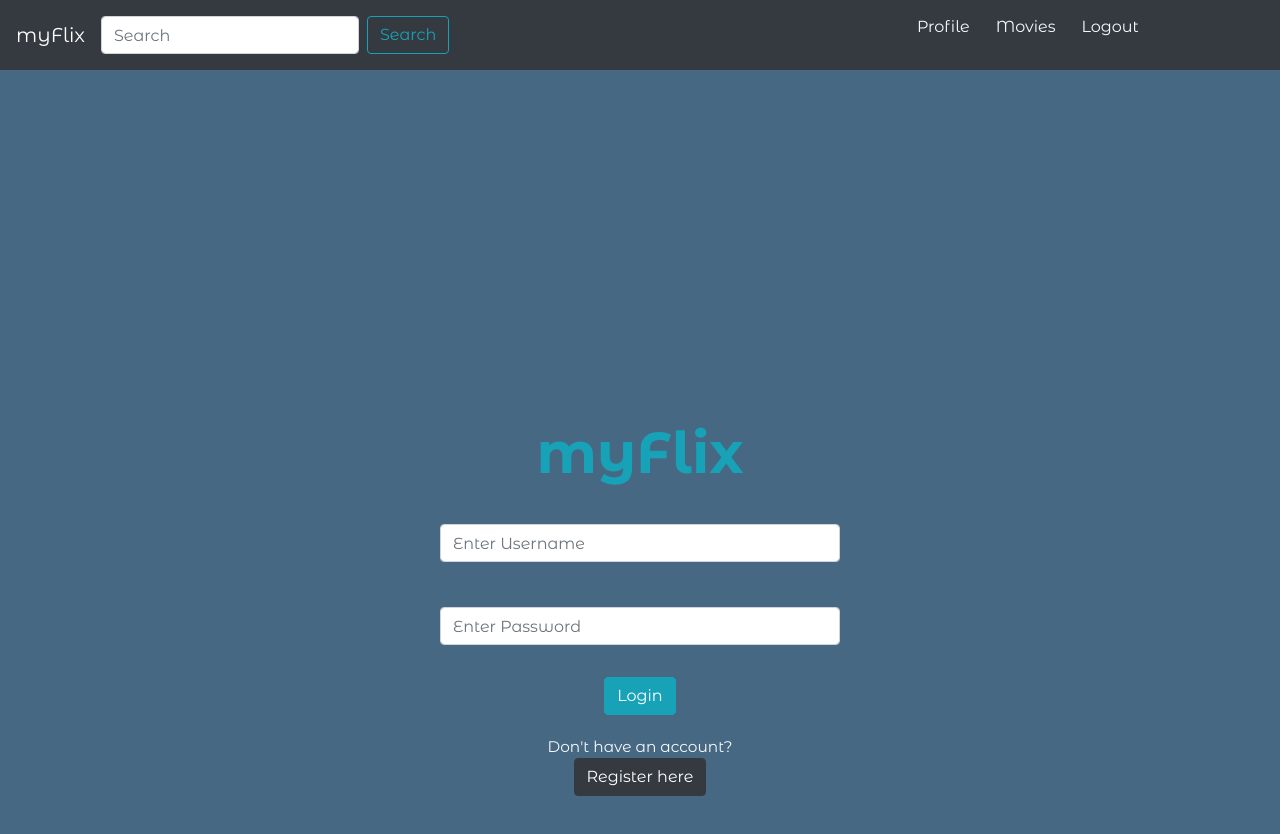
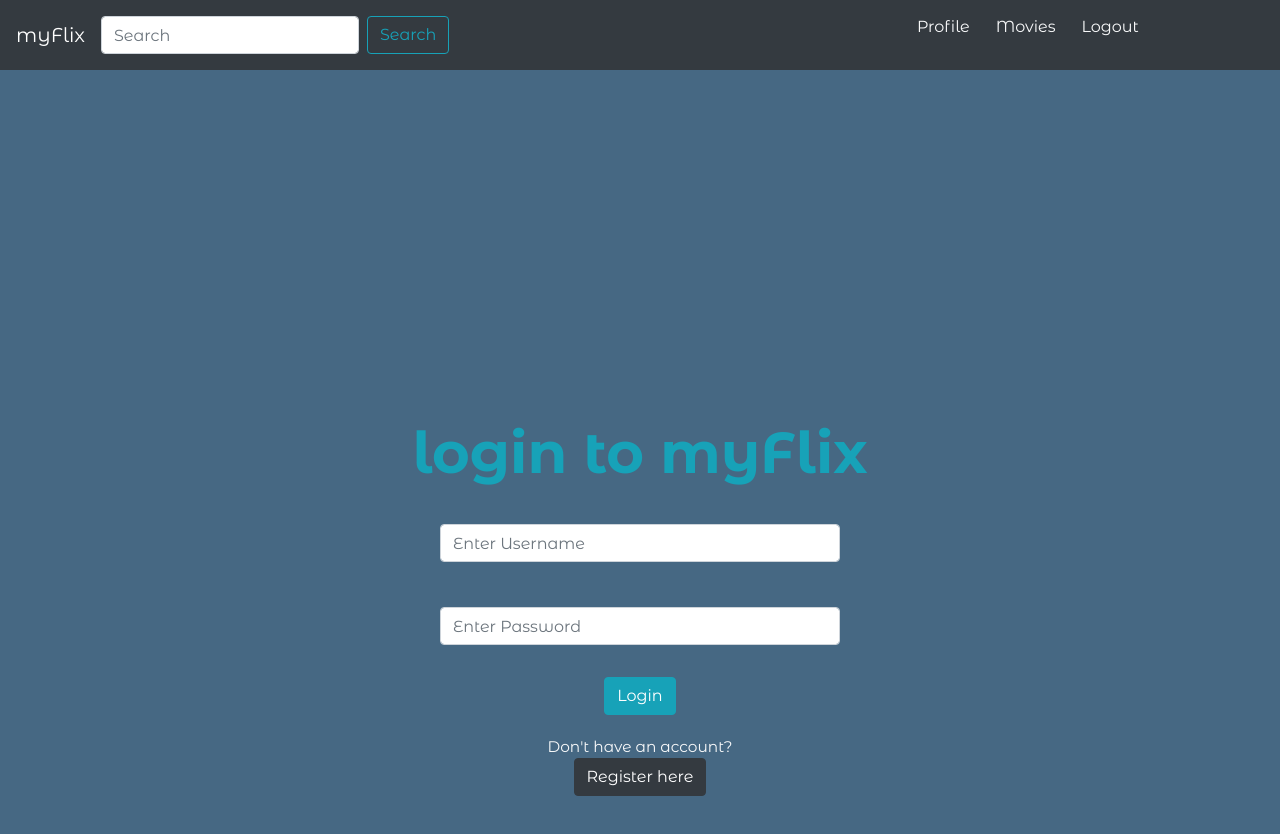
Before and after one commit to HalehGhavami/myFlix-client, a React (Vite) app: page / in a window 1280 px wide. Shown: the top 834 px of the page. Built offline with nearby package versions, Linux system fonts and the light colour scheme.

Commit message:
added PropTypes

```diff
--- a/src/components/login-view/login-view.jsx
+++ b/src/components/login-view/login-view.jsx
@@ -1,14 +1,17 @@
 import React, { useState } from 'react';
 import Container from 'react-bootstrap/Container';
+import PropTypes from 'prop-types';
 import './login-view.scss';
 import { Form, Button } from 'react-bootstrap';
 import axios from 'axios';
 import { Link } from 'react-router-dom';
 
 export function LoginView(props) {
+  // hook updates function state
   const [username, setUsername] = useState('');
   const [password, setPassword] = useState('');
 
+  // login function
   //The extra (e) in the code, as well as the e.preventDefault(); method, prevents the default refresh/change of the page from the handleSubmit() method.
   const handleSubmit = (e) => {
     e.preventDefault();
@@ -24,12 +27,13 @@ export function LoginView(props) {
       })
       .catch((e) => {
         console.log('no such user');
+        alert('Register an account.');
       });
   };
 
   return (
     <Container className="login-view center" fluid="true">
-      <h1 className="title">myFlix</h1>
+      <h1 className="title">login to myFlix</h1>
       <Form>
         <Form.Group controlId="formUsername">
           <Form.Label></Form.Label>
@@ -76,3 +80,7 @@ export function LoginView(props) {
     </Container>
   );
 }
+// static propTypes properties for LoginView
+LoginView.propTypes = {
+  onLoggedIn: PropTypes.func.isRequired,
+};
```
